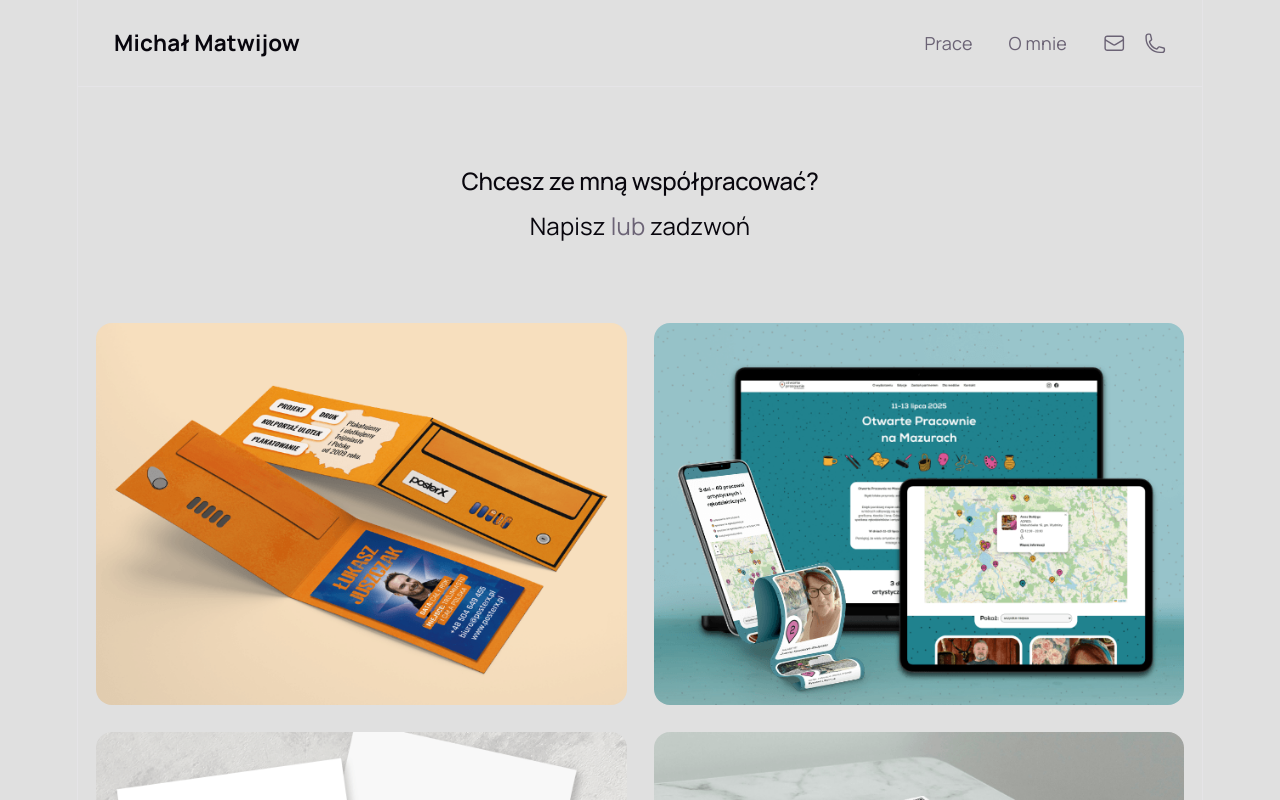
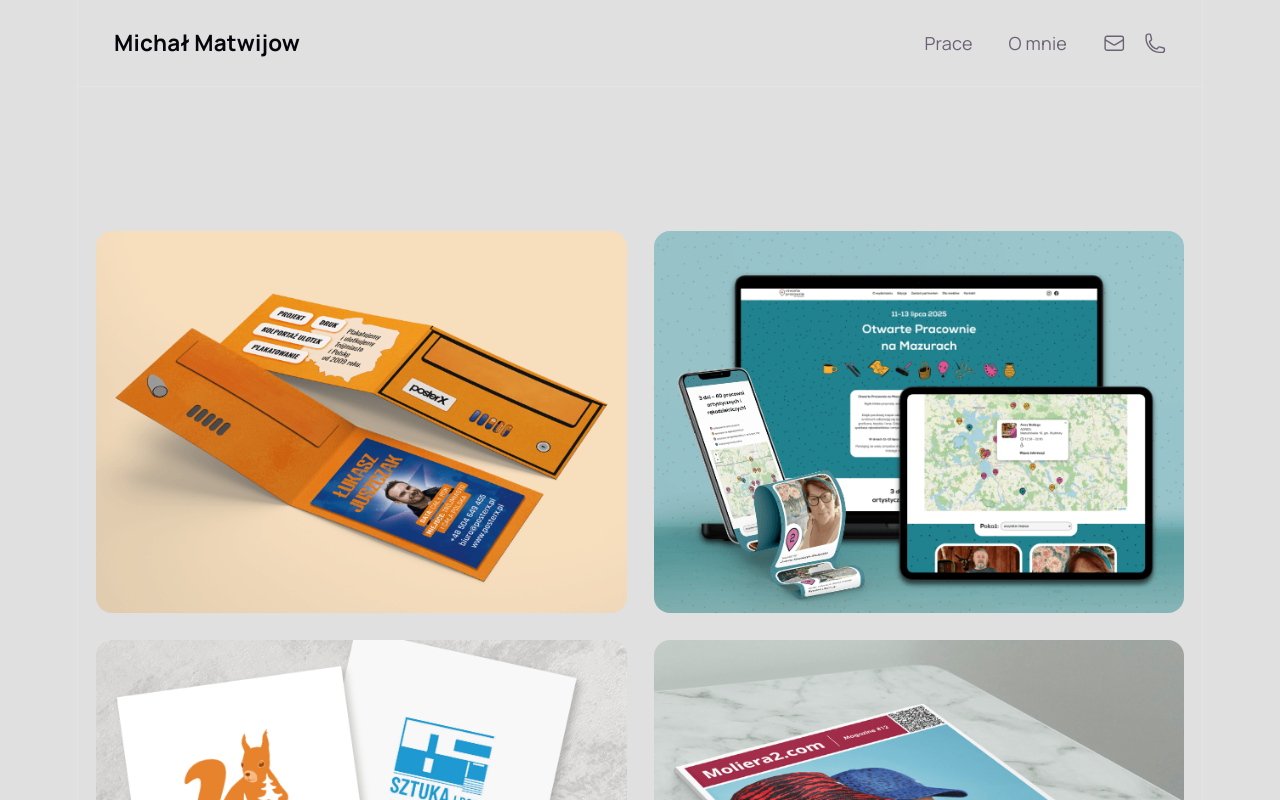
Before and after one commit to kajsujatu/portfolio, a React (Vite) app: page / in a window 1280 px wide. Shown: the top 800 px of the page. Built offline with nearby package versions, Linux system fonts and the light colour scheme.

Commit message:
delete .top-content

```diff
--- a/src/pages/Projects.jsx
+++ b/src/pages/Projects.jsx
@@ -6,15 +6,15 @@ function Projects() {
 
     <>
 
-      <section id="center">
+      {/*  <section id="center">
         <div className="top-content">
           <h2>Chcesz ze mną współpracować?</h2>
           <a href="mailto:michalmatwijow@gmail.com">Napisz</a> lub  <a href="tel:+48510846440">zadzwoń</a>
         </div>
-      </section>
+      </section> */}
       <div
         id="works"
-        className="grid grid-cols-1 sm:grid-cols-2 gap-6 px-4 py-12"
+        className="grid grid-cols-1 sm:grid-cols-2 gap-6 px-4 pt:20 md:pt-32"
       >
         {projects.map((project) => (
           <Link
```
